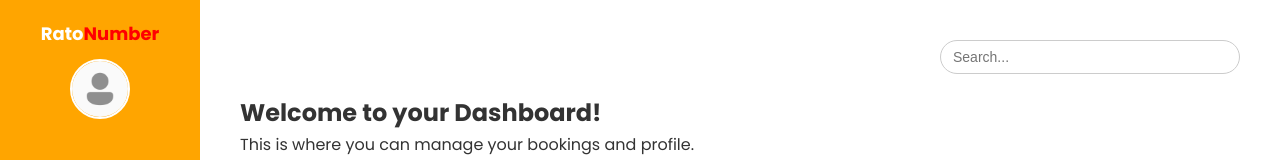
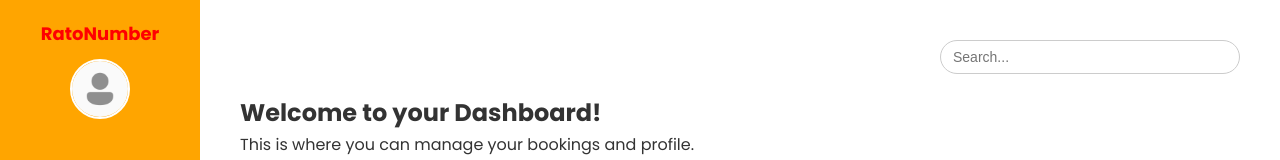
Before and after one commit to SanjeevSinjali/rato_number, a React (Vite) app in the folder frontend/: page /dashboard in a window 1280 px wide. Shown: the top 160 px of the page. Built offline with nearby package versions, Linux system fonts and the light colour scheme.

Commit message:
fix : fixed come color

```diff
--- a/frontend/src/components/Dashboard.css
+++ b/frontend/src/components/Dashboard.css
@@ -24,10 +24,7 @@
 .site-name {
   font-size: 18px;
   margin-bottom: 10px;
-}
-
-.site-name .red {
-  color: red;
+  color: red; /* Entire "RatoNumber" in red */
 }
 
 .profile-image {
--- a/frontend/src/components/Dashboard.jsx
+++ b/frontend/src/components/Dashboard.jsx
@@ -2,14 +2,14 @@
 import React from 'react';
 import './Dashboard.css';
 import { Link } from 'react-router-dom';
-import ProfilePic from '../assets/profile.jpg'; // ✅ Make sure the image path is correct
+import ProfilePic from '../assets/profile.jpg'; // ✅ Ensure this path is correct
 
 const Dashboard = () => {
   return (
     <div className="dashboard-container">
       <aside className="sidebar">
         <div className="sidebar-header">
-          <h3 className="site-name">Rato<span className="red">Number</span></h3>
+          <h3 className="site-name">RatoNumber</h3>
           <img src={ProfilePic} alt="Profile" className="profile-image" />
         </div>
         <ul>
```
